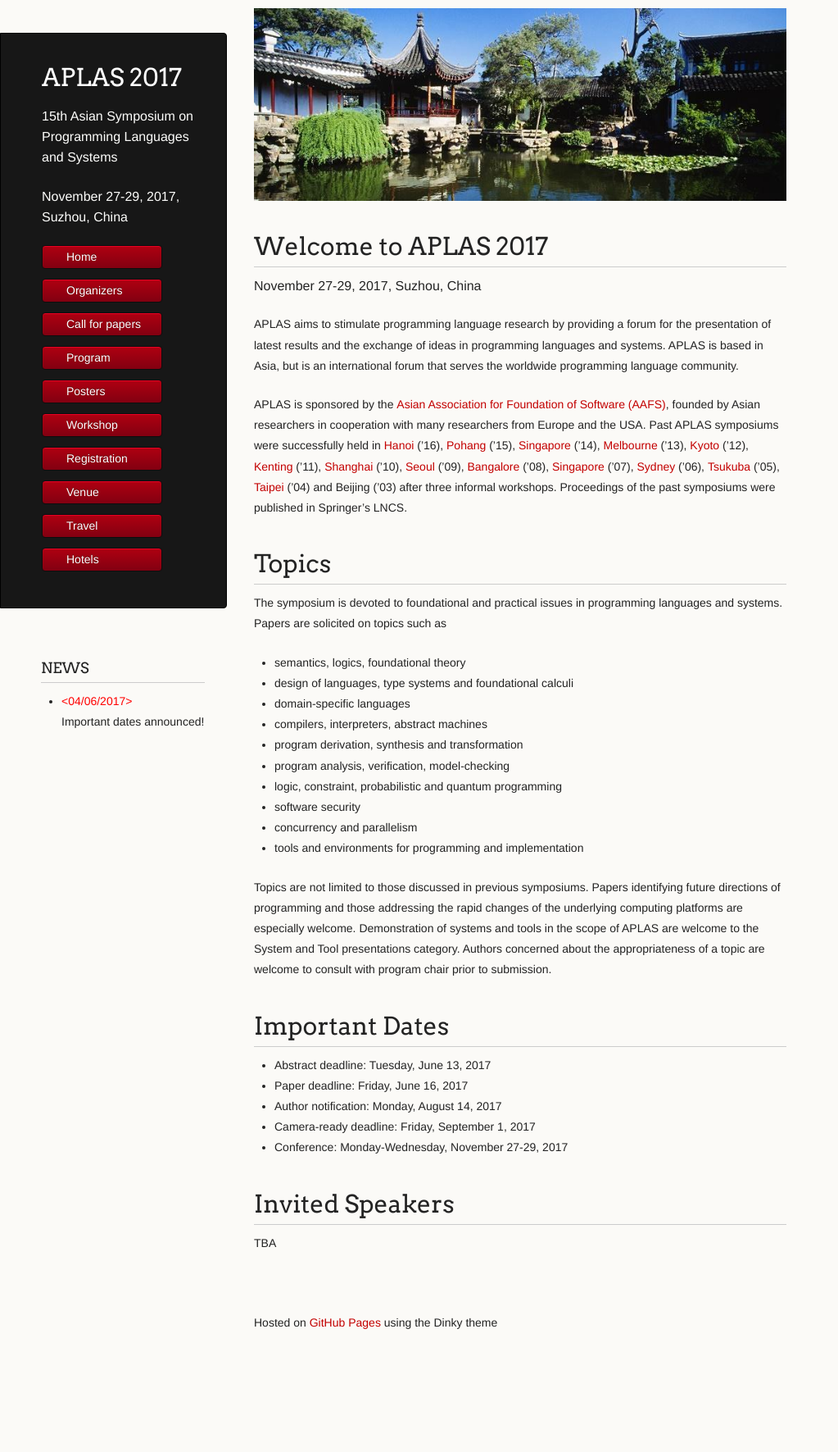
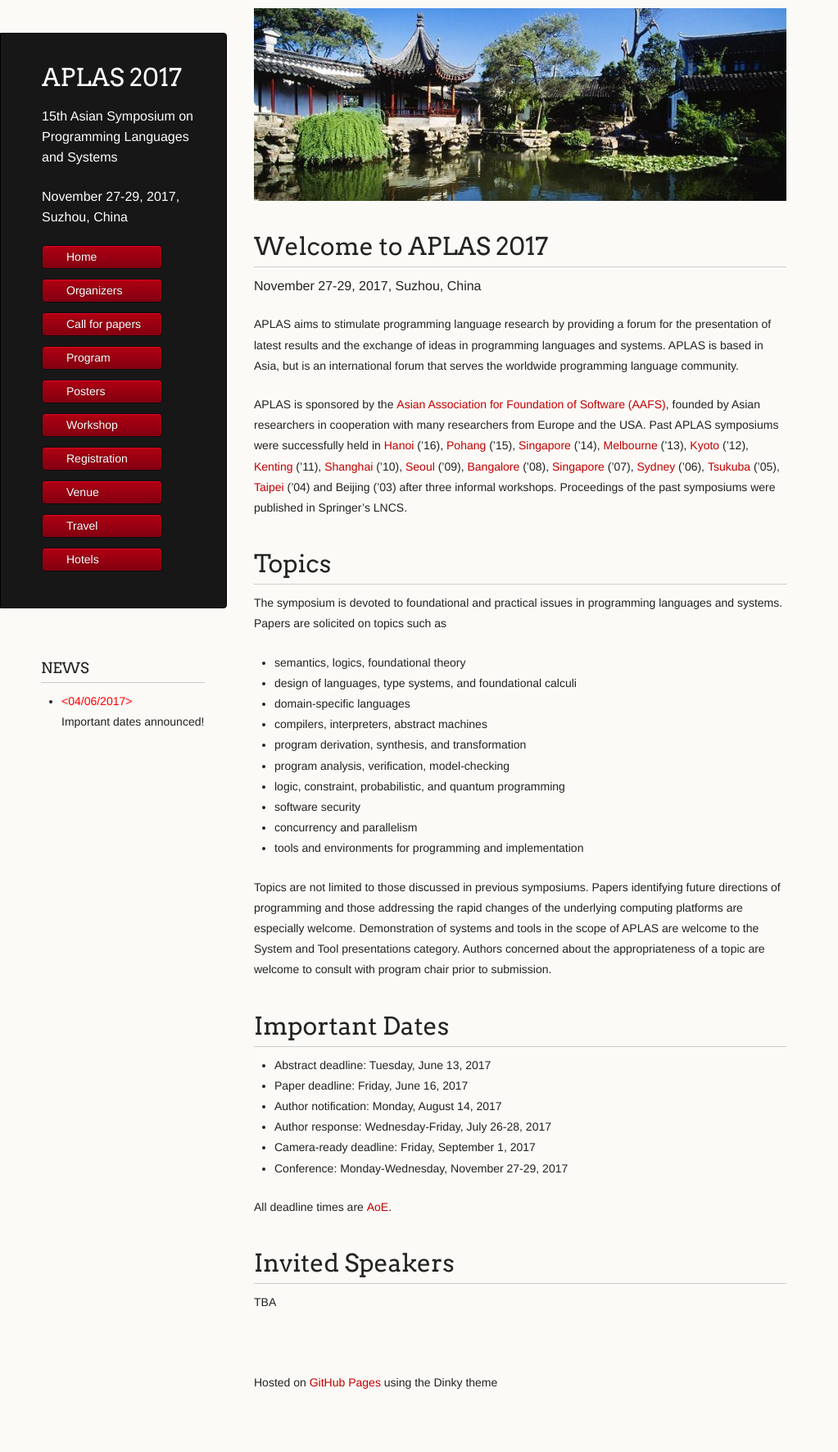
Before and after one commit to www-aplas/www-aplas.github.io, a Jekyll site: the page built from index.md, in a window 1280 px wide. Shown: the whole page at 82% size, without its empty margins (0-1023 px from the left). Built offline with Jekyll 4.4.1, drawn with Linux system fonts in a browser that asks for light colours; our own code applies the rules of GitHub Pages for plain Markdown files; a script that is not in the unit is left out; before the commit the page ends 1699 px from its top, so only the background shows below that.

Commit message:
Make index.md and call.md consistent

```diff
--- a/index.md
+++ b/index.md
@@ -31,12 +31,12 @@ after three informal workshops. Proceedings of the past symposiums were publishe
 The symposium is devoted to foundational and practical issues in programming languages and systems. Papers are solicited on topics such as
 
 - semantics, logics, foundational theory
-- design of languages, type systems and foundational calculi
+- design of languages, type systems, and foundational calculi
 - domain-specific languages
 - compilers, interpreters, abstract machines
-- program derivation, synthesis and transformation
+- program derivation, synthesis, and transformation
 - program analysis, verification, model-checking
-- logic, constraint, probabilistic and quantum programming
+- logic, constraint, probabilistic, and quantum programming
 - software security
 - concurrency and parallelism
 - tools and environments for programming and implementation
@@ -48,8 +48,11 @@ Topics are not limited to those discussed in previous symposiums. Papers identif
 - Abstract deadline: Tuesday, June 13, 2017
 - Paper deadline: Friday, June 16, 2017
 - Author notification: Monday, August 14, 2017
+- Author response: Wednesday-Friday, July 26-28, 2017
 - Camera-ready deadline: Friday, September 1, 2017
 - Conference: Monday-Wednesday, November 27-29, 2017
+
+All deadline times are [AoE](https://www.timeanddate.com/worldclock/fixedtime.html?msg=APLAS+2017+Paper+Deadline&iso=20170616T235959&p1=3399).
 
 # Invited Speakers
 
```
Also changed, not shown: call.md (+1 -7 lines).
